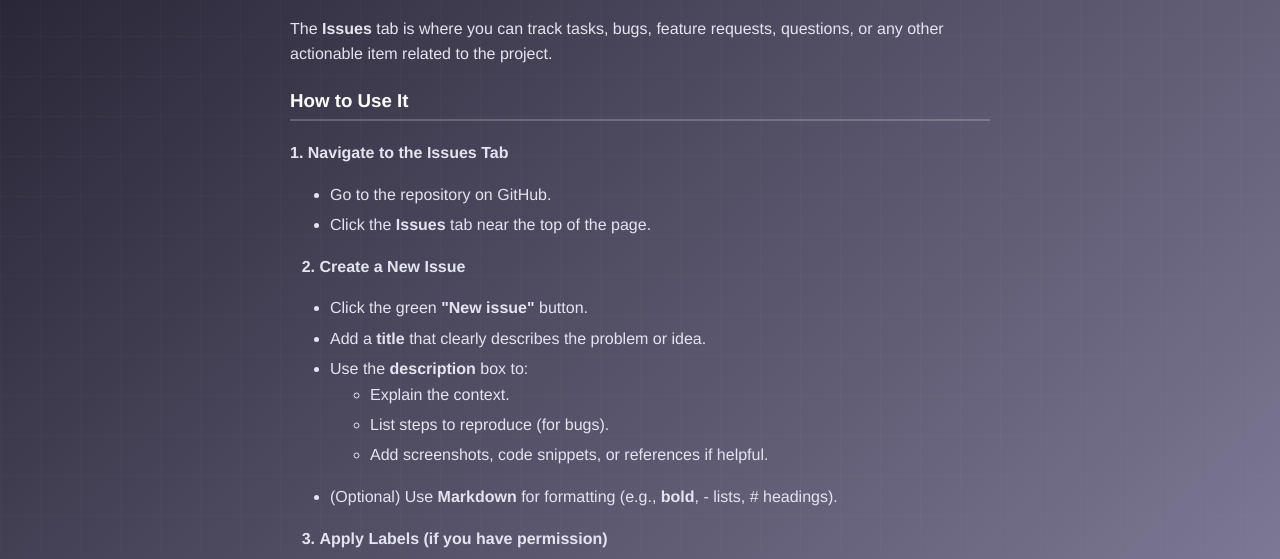
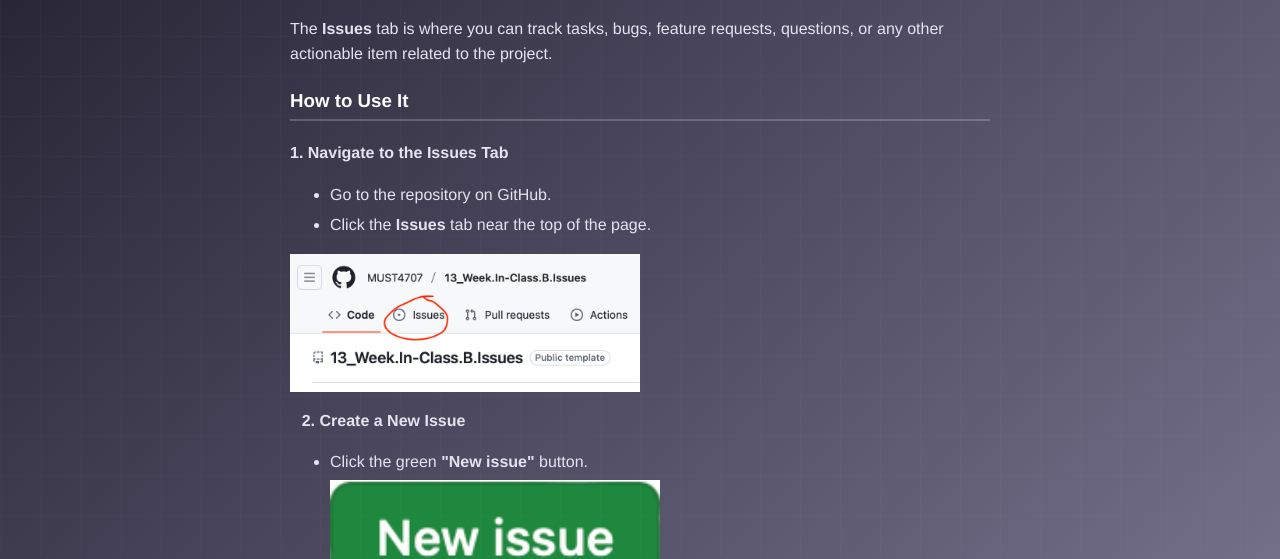
Before and after one commit to MUST4707/13_Week.In-Class.B.Issues, a plain HTML site: page index.html in a window 1280 px wide. Shown: the part 244-803 px from the top of the page. Drawn offline with Linux system fonts and the light colour scheme.

Commit message:
added images

```diff
--- a/index.html
+++ b/index.html
@@ -41,7 +41,10 @@
             transition: all 0.2s ease;
             margin-bottom: 1em;
         }
-
+        img {
+            width: 50%;
+            display: block;
+        }
         button:hover {
             background: #e057b0;
             transform: translateY(-2px);
@@ -110,9 +113,11 @@
         <li>Go to the repository on GitHub.</li>
         <li>Click the <strong>Issues</strong> tab near the top of the page.</li>
     </ul>
+    <img src="img/tab.png" alt="Git Hub Issues Tab">
     <p>⠀<strong>2. Create a New Issue</strong></p>
     <ul>
         <li>Click the green <strong>&quot;New issue&quot;</strong> button.</li>
+        <img src="img/newIssue.png" alt="New Issue Button">
         <li>Add a <strong>title</strong> that clearly describes the problem or idea.</li>
         <li>Use the <strong>description</strong> box to:<ul>
             <li>Explain the context.</li>
```
Also changed, not shown: img/newIssue.png (added), img/tab.png (added).
